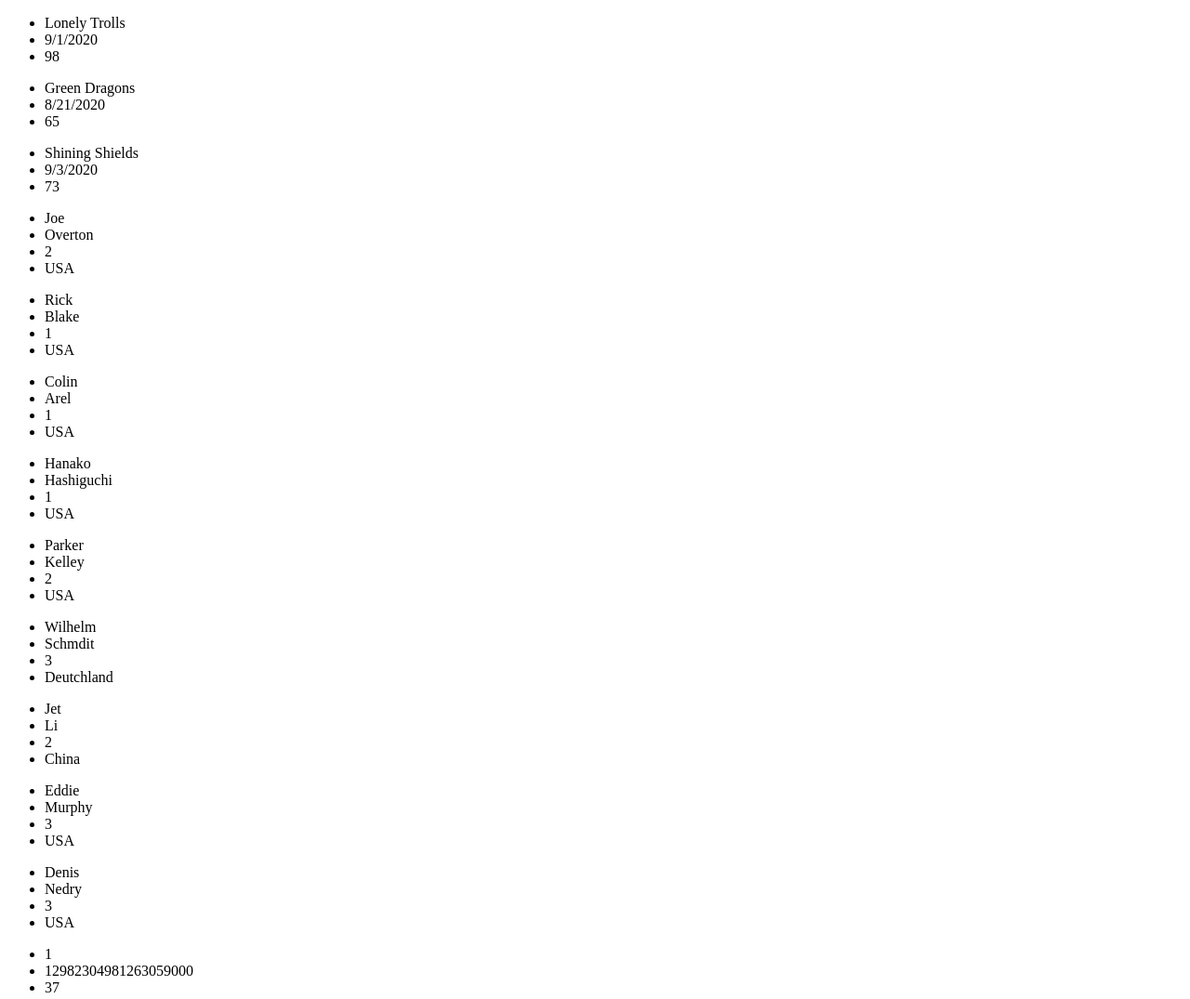
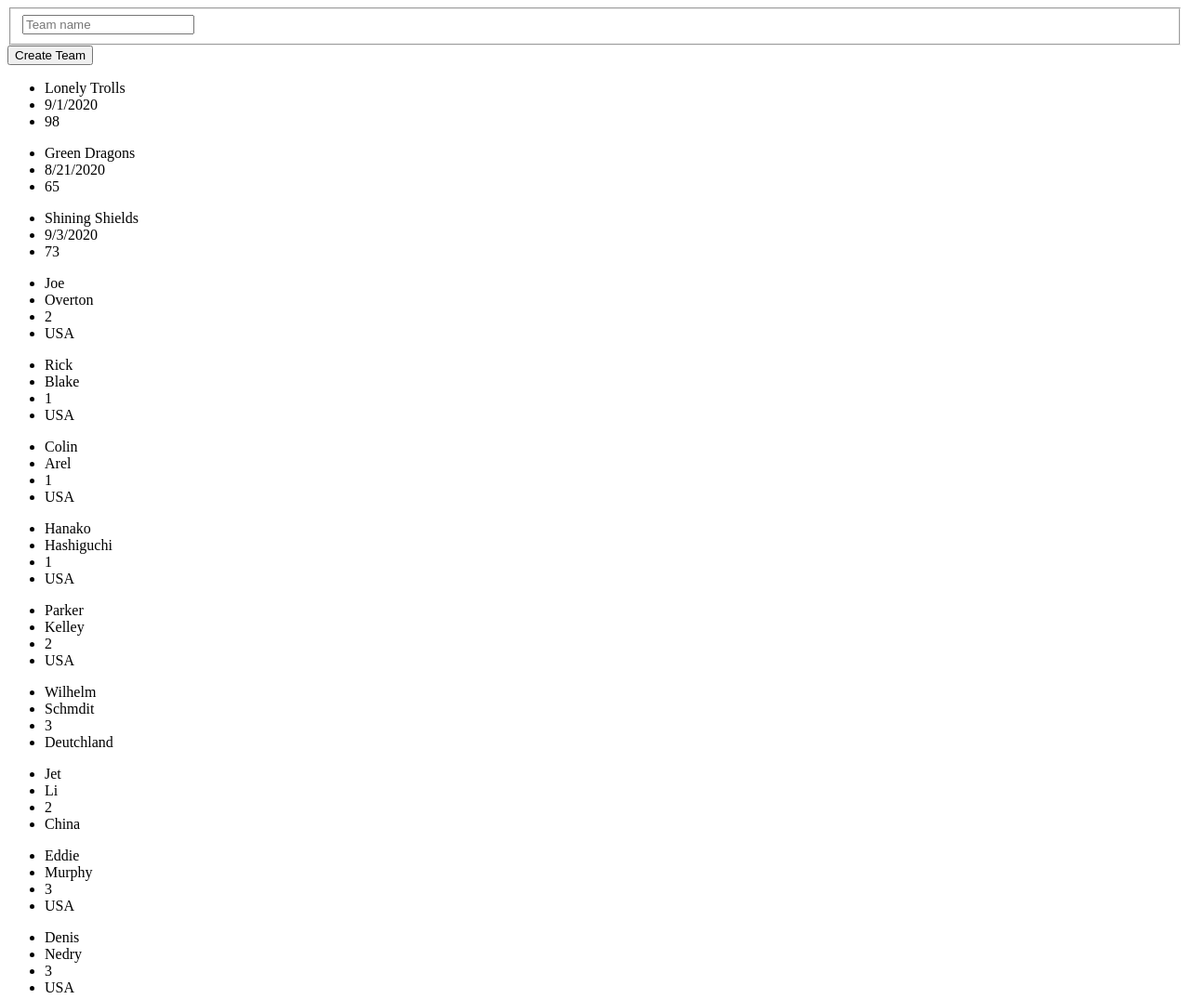
Before and after one commit to nss-day-cohort-43/flagons-lonely-trolls, a plain HTML site: page index.html in a window 1280 px wide. Shown: the top 1075 px of the page at 93% size. Drawn offline with Linux system fonts and the light colour scheme.

Commit message:
added teamform

```diff
--- a/index.html
+++ b/index.html
@@ -6,6 +6,7 @@
     <title>Document</title>
 </head>
 <body>
+    <aside id="leftAside"></aside>
     <script type="module" src="./scripts/main.js"></script>
 </body>
 </html>
--- a/scripts/main.js
+++ b/scripts/main.js
@@ -1,7 +1,9 @@
 import { TeamList } from "./teams/TeamList.js"
 import { PlayerList } from "./players/PlayerList.js";
 import { ScoreList } from "./scores/ScoreList.js";
+import { TeamFormComponent } from "./teams/TeamForm.js";
 
 TeamList();
 PlayerList();
 ScoreList();
+TeamFormComponent();
--- a/scripts/teams/TeamForm.js
+++ b/scripts/teams/TeamForm.js
@@ -0,0 +1,12 @@
+export const TeamFormComponent = () => {
+    const form = `
+        <form action="">
+            <fieldset id="teamName">
+                <input type="text" name="concepts" id="concepts" maxlength="15" placeholder="Team name">
+            </fieldset>
+            <button type="button" id="createTeambtn">Create Team</button>
+        </form>
+        `
+
+        document.getElementById("leftAside").innerHTML += form
+}
```
Also changed, not shown: 1 other file.
